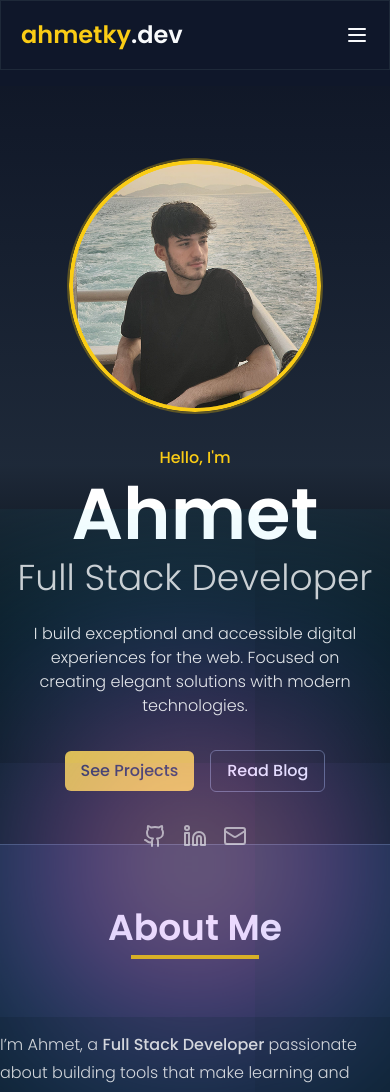
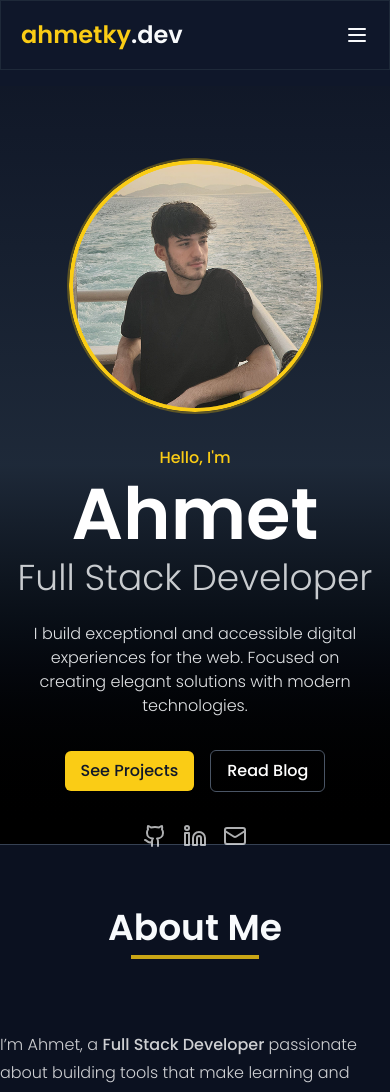
Before and after one commit to kaya70875/personal, a Next.js app: page / in a window 390 px wide. Shown: the top 1092 px of the page. Built offline with nearby package versions, Linux system fonts and the light colour scheme.

Commit message:
disable glow-dark in mobile

```diff
--- a/src/components/sections/Hero.tsx
+++ b/src/components/sections/Hero.tsx
@@ -12,7 +12,7 @@ interface HeroProps {
 export default function Hero({ projectsRef }: HeroProps) {
   return (
     <div className="flex flex-col-reverse md:flex-row items-center w-full justify-center md:justify-around max-w-6xl gap-8 relative p-4 xl:p-0">
-      <div className="gradient absolute bottom-0 opacity-40 glow-dark"></div>
+      <div className="gradient absolute hidden md:block bottom-0 opacity-40 glow-dark"></div>
       <section className="main flex flex-col gap-8 max-w-4xl">
         <header className="flex flex-col gap-4 items-center md:items-start">
           <div className="flex flex-col gap-2 items-center md:items-start">
@@ -43,7 +43,7 @@ export default function Hero({ projectsRef }: HeroProps) {
             <Button variant="secondary">Read Blog</Button>
           </Link>
         </div>
-        <div className="w-full flex items-start justify-center md:justify-start opacity-60">
+        <div className="w-full flex items-start justify-center md:justify-start opacity-70">
           <Socials gap="gap-4" />
         </div>
       </section>
```
